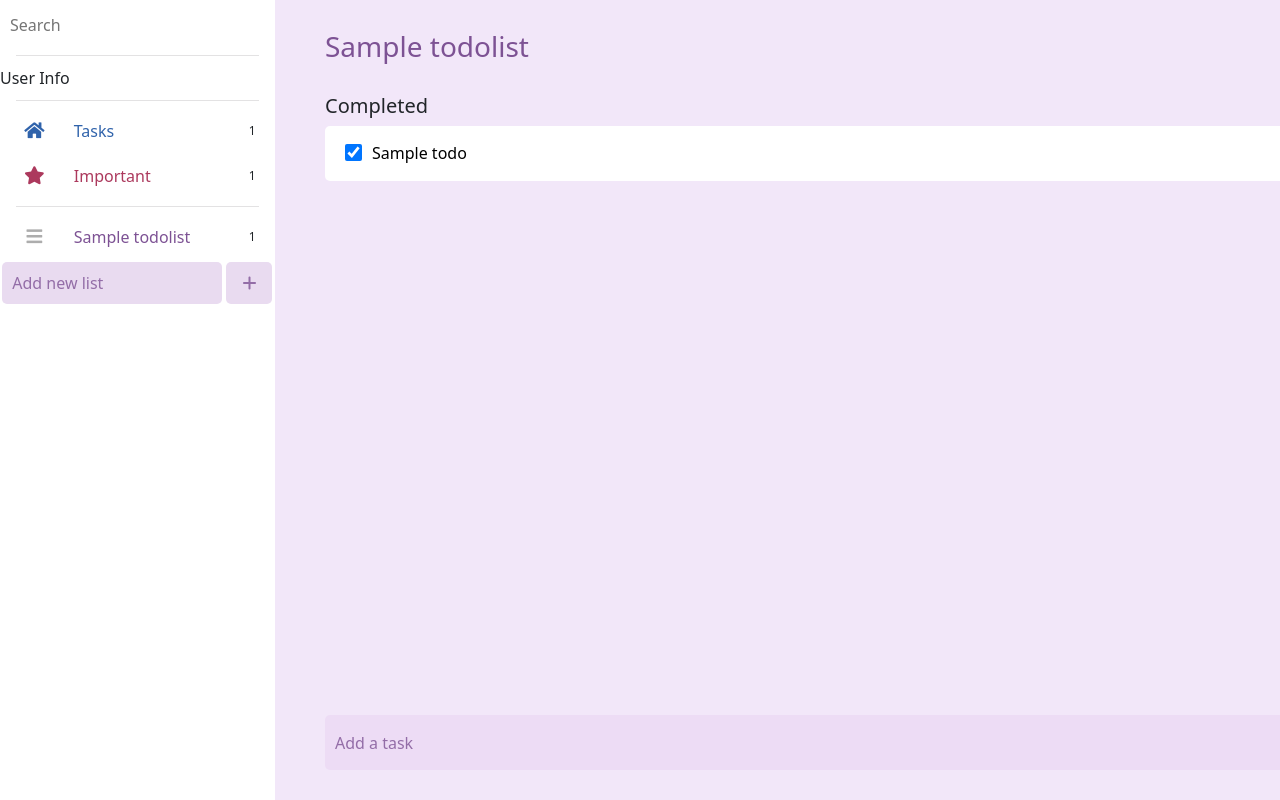
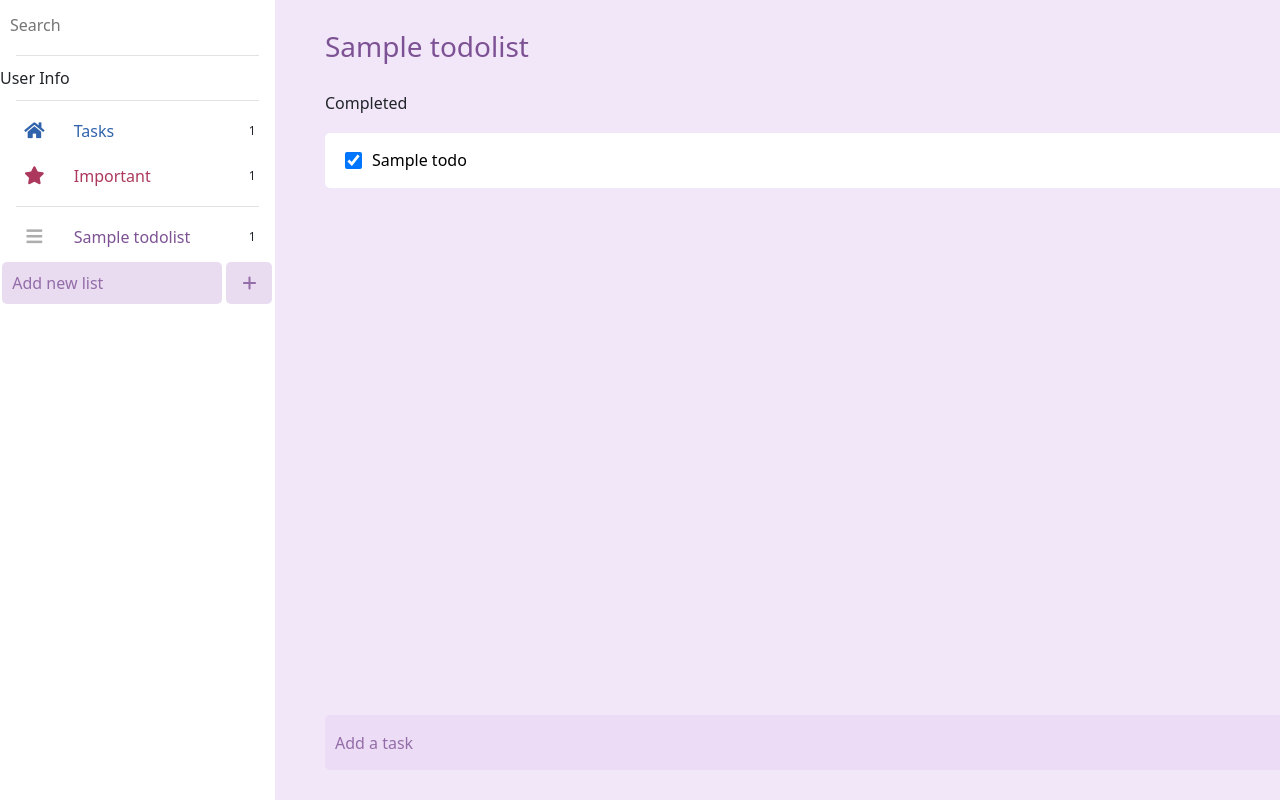
Before and after one commit to UTKx/vigilant-octo-waffle, a Django app: template ToDo/templates/todoapp/index.html in a window 1280 px wide. Run offline with Django 3.2, Linux system fonts and the light colour scheme; tables that the repository leaves empty hold one stand-in row (values such as "Sample post"); the template is opened without the code that fills it: values that come from a table or form of the project are taken from there, most other values are stand-ins (such as "Sample title", 1, 10 or a date in 2020); some libraries are stand-ins or nearby versions.

Commit message:
aligned todos

```diff
--- a/ToDo/static/css/style.css
+++ b/ToDo/static/css/style.css
@@ -26,6 +26,18 @@
     height: 17px;
     width: 17px;
     border-radius: 50%;
+}
+
+.open-todos {
+    margin-top: 20px;
+}
+
+.completed {
+    margin-top: 20px;
+}
+
+.closed-todos {
+    margin-top: 20px;
 }
 
 .todo {
--- a/ToDo/templates/todoapp/index.html
+++ b/ToDo/templates/todoapp/index.html
@@ -65,6 +65,7 @@
             <h3>{{curlist}}</h3>
         </div>
         <div class="todolist">
+            <div class="open-todos">
                 {% for task in tasks %}
                 {% if not task.is_finished %}
                 <a href="{% url 'finished' task.id %}">
@@ -73,15 +74,20 @@
                 </a>
                 {% endif %}
                 {% endfor %}
-            <h5>Completed</h5>
+            </div>
+            <div class="completed">
+                <h6>Completed</h6>
+            </div>
+            <div class="closed-todos">
                 {% for task in tasks %}
                 {% if task.is_finished %}
-            <a href="">
+                <a href="#">
                     <div class="todo"><input class="checkbox" type="checkbox" id="checkbox" data-todo-id="{{ task.id }}"
                             checked="checked" onclick="return false">{{task.title}}</div>
                 </a>
                 {% endif %}
                 {% endfor %}
+            </div>
         </div>
         <div class="todoform">
             <form action="" method="post">
```
Lines whose indentation alone changed are shown as unchanged.
